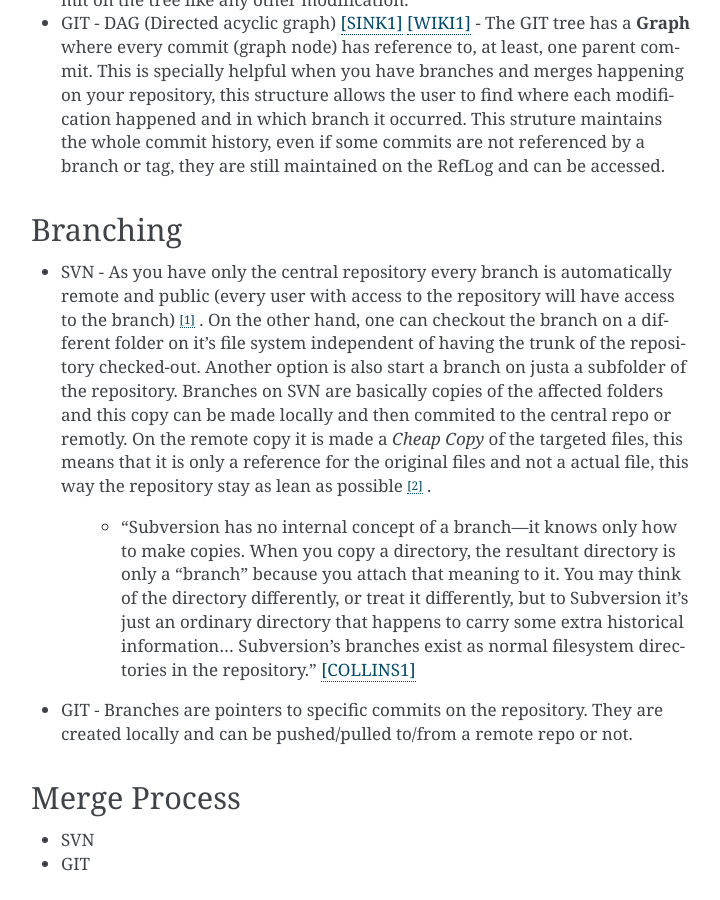
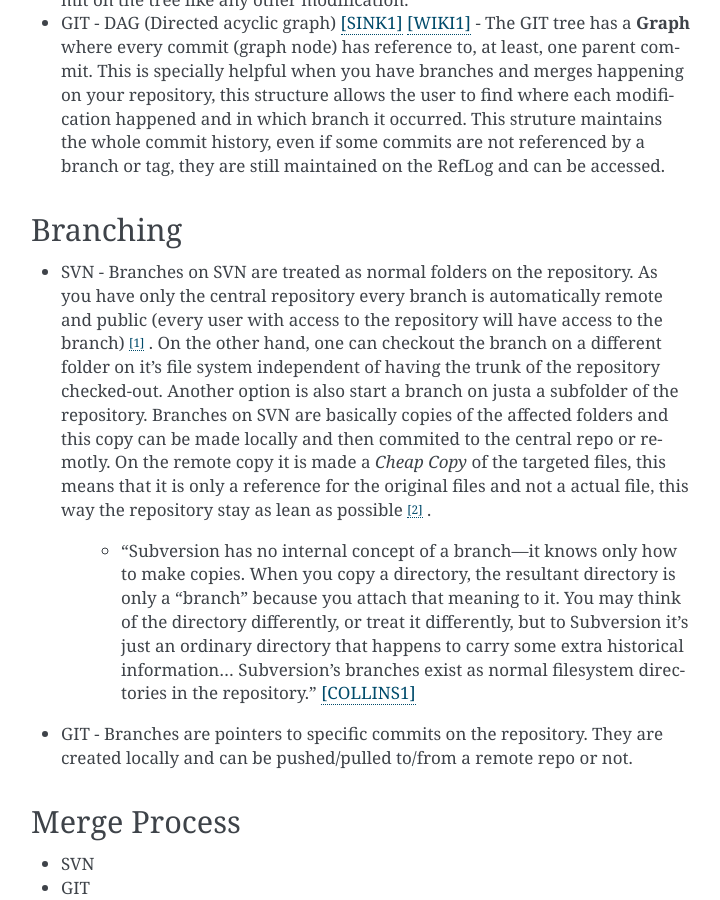
Before and after one commit to pedrostc/svn-vs-git, a Sphinx documentation site: the page built from docs/brainstorm.rst, in a window 1280 px wide and 900 px high, scrolled down 831 px. Shown: the whole window, without its empty margins (389-1109 px from the left). Built offline with Sphinx 7.4.7, drawn with Linux system fonts in a browser that asks for light colours.

Commit message:
changes on Branching session

```diff
--- a/docs/brainstorm.rst
+++ b/docs/brainstorm.rst
@@ -30,7 +30,7 @@
 Branching
 =========
 
-- SVN - As you have only the central repository every branch is automatically remote and public (every user with access to the repository will have access to the branch) [#]_ . On the other hand, one can checkout the branch on a different folder on it's file system independent of having the trunk of the repository checked-out. Another option is also start a branch on justa a subfolder of the repository. Branches on SVN are basically copies of the affected folders and this copy can be made locally and then commited to the central repo or remotly. On the remote copy it is made a *Cheap Copy* of the targeted files, this means that it is only a reference for the original files and not a actual file, this way the repository stay as lean as possible [#]_ .
+- SVN - Branches on SVN are treated as normal folders on the repository. As you have only the central repository every branch is automatically remote and public (every user with access to the repository will have access to the branch) [#]_ . On the other hand, one can checkout the branch on a different folder on it's file system independent of having the trunk of the repository checked-out. Another option is also start a branch on justa a subfolder of the repository. Branches on SVN are basically copies of the affected folders and this copy can be made locally and then commited to the central repo or remotly. On the remote copy it is made a *Cheap Copy* of the targeted files, this means that it is only a reference for the original files and not a actual file, this way the repository stay as lean as possible [#]_ .
 
     + "Subversion has no internal concept of a branch—it knows only how to make copies. When you copy a directory, the resultant directory is only a “branch” because you attach that meaning to it. You may think of the directory differently, or treat it differently, but to Subversion it's just an ordinary directory that happens to carry some extra historical information... Subversion's branches exist as normal filesystem directories in the repository." [COLLINS1]_
 
```
